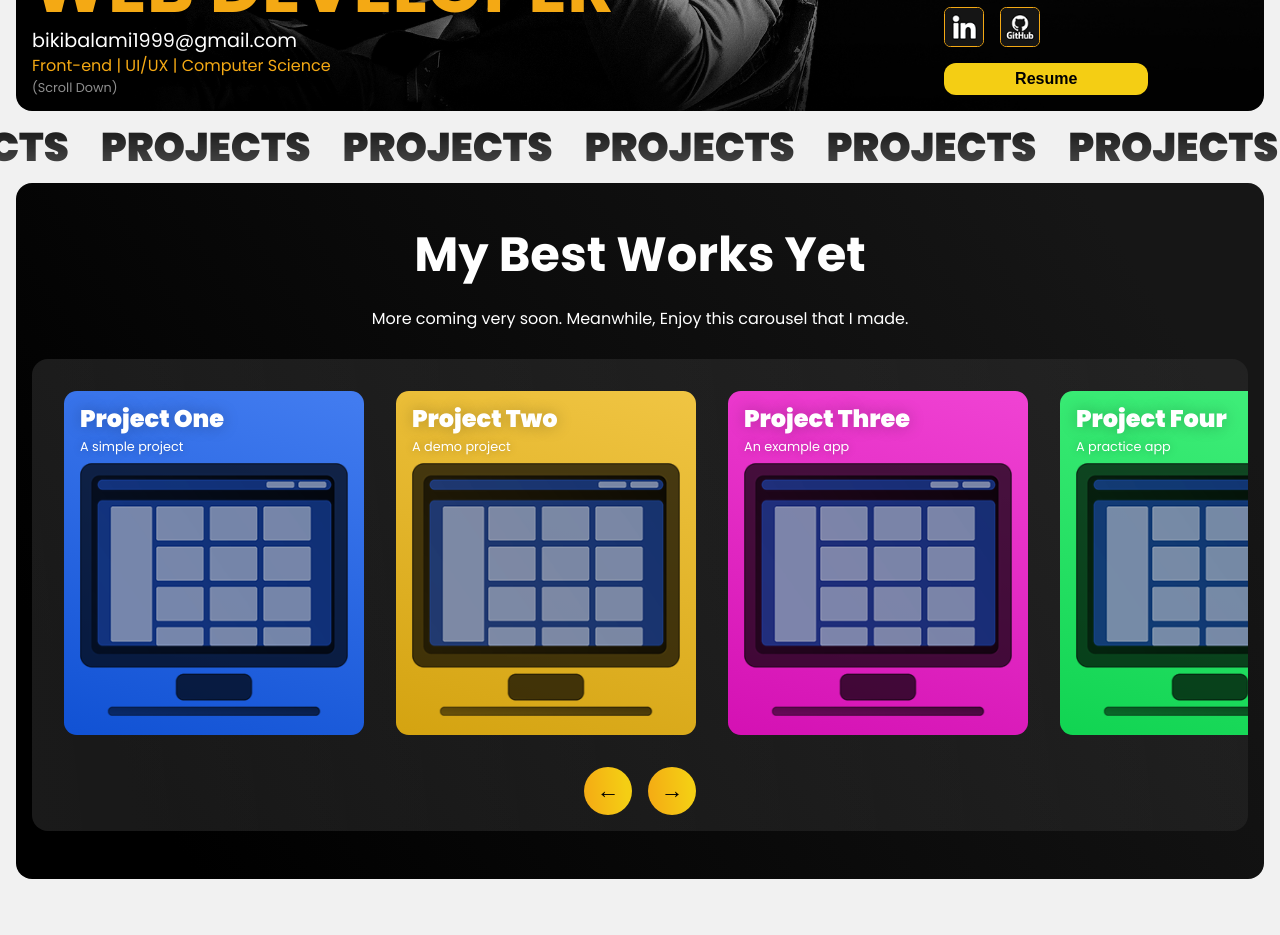
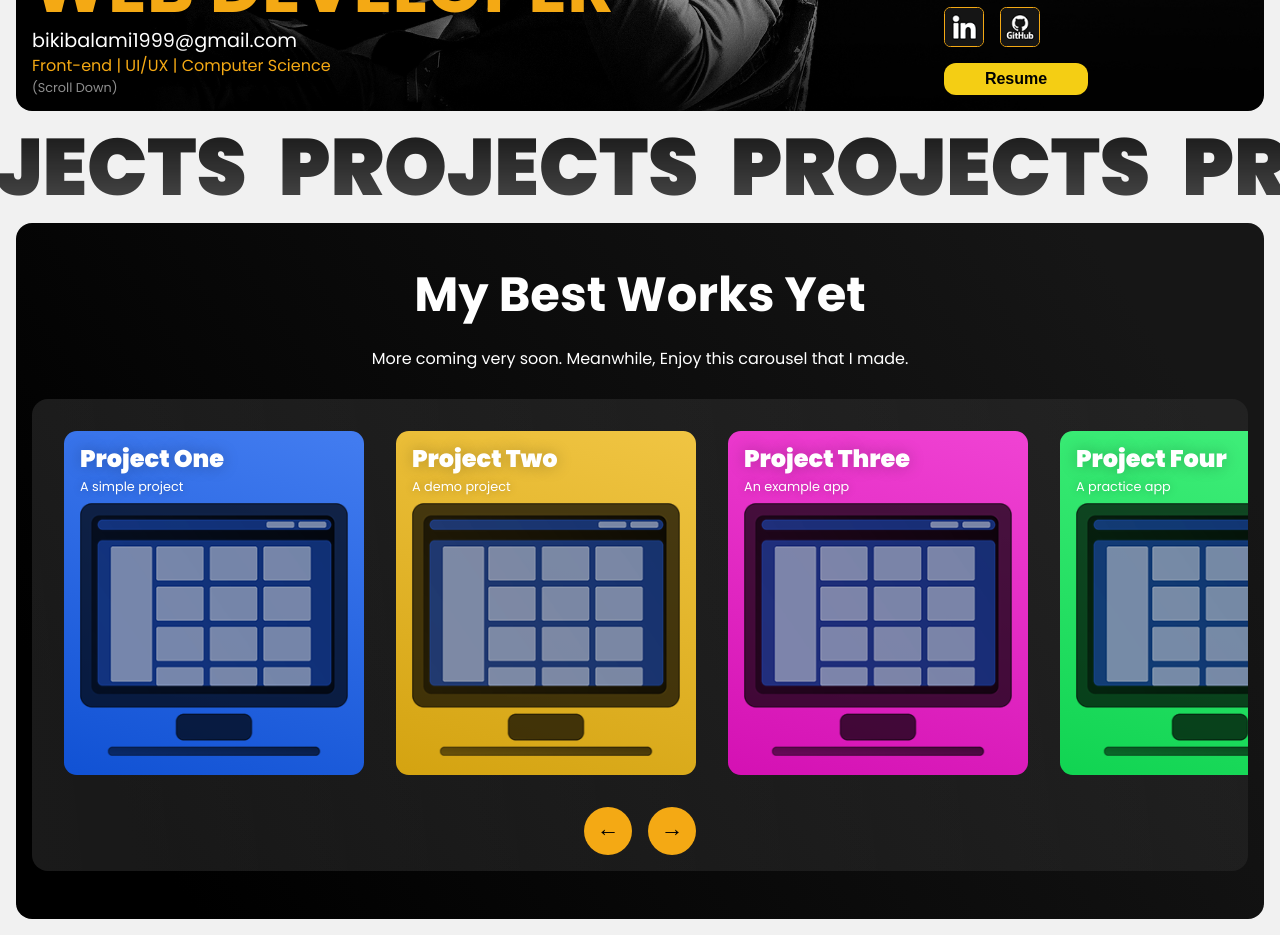
Before and after one commit to BikiBalami99/bikibalami, a React (Vite) app: page / in a window 1280 px wide. Shown: the part 620-1555 px from the top of the page. Before the commit the page ends 1515 px from the top, so only its background shows below. Built offline with nearby package versions, Linux system fonts and the light colour scheme.

Commit message:
Bug fixes with buttons, hover states, and section title

```diff
--- a/src/Components/Hero/Hero.module.css
+++ b/src/Components/Hero/Hero.module.css
@@ -70,7 +70,7 @@
 
 .rightTop {
   font-size: 0.57rem;
-  font-weight: 200;
+  font-weight: 400;
   display: flex;
   flex-direction: column;
   gap: 0.8rem;
@@ -103,7 +103,7 @@
 }
 
 .socialsLinkIcon img:hover {
-  border: 1px solid white;
+  border: 3px solid white;
   cursor: pointer;
 }
 
--- a/src/Components/Navbar/Navbar.module.css
+++ b/src/Components/Navbar/Navbar.module.css
@@ -17,6 +17,7 @@
   border-radius: 16px;
   backdrop-filter: blur(18px);
   -webkit-backdrop-filter: blur(18px);
+  -webkit-backdrop-filter: blur(18px);
   background: linear-gradient(
     90deg,
     rgba(0, 0, 0, 0.8) 0%,
@@ -27,6 +28,7 @@
   height: 3.8rem;
   transition: height 300ms cubic-bezier(0.47, 1.64, 0.41, 0.8);
   overflow: hidden;
+  z-index: 1000;
 }
 
 .navBar[data-expanded="true"] {
--- a/src/global.css
+++ b/src/global.css
@@ -67,6 +67,13 @@ a:active {
   font-size: 2.5rem;
 }
 
+@media screen and (min-width: 750px) {
+  .sectionTitle p,
+  .sectionTitle h2 {
+    font-size: 5rem;
+  }
+}
+
 @keyframes sectionTitleAnimation {
   0% {
     transform: translateX(-70%);
--- a/src/helperComponents/Carousel/ProjectsCarousel.jsx
+++ b/src/helperComponents/Carousel/ProjectsCarousel.jsx
@@ -129,10 +129,10 @@ const ProjectsCarousel = ({ arrayOfProjects }) => {
 
       <div className={styles.leftRightButtons}>
         <button onClick={handleLeftClick} className={styles.left}>
-          &larr;
+          <p> &larr;</p>
         </button>
         <button onClick={handleRightClick} className={styles.right}>
-          &rarr;
+          <p> &rarr;</p>
         </button>
       </div>
     </div>
--- a/src/helperComponents/Carousel/ProjectsCarousel.module.css
+++ b/src/helperComponents/Carousel/ProjectsCarousel.module.css
@@ -52,14 +52,14 @@
 
 .left,
 .right {
-  background: linear-gradient(84deg, #f4a914 0%, #f4ce14 84.5%);
+  background-color: #f4a914;
   border: none;
   border-radius: 10rem;
   width: 3rem;
   aspect-ratio: 1/1;
-  color: black;
   font-size: 1.4rem;
   line-height: 1;
+  transition: background-color 200ms ease-in-out, transform 100ms ease-in-out;
 }
 
 .left:hover,
@@ -68,7 +68,23 @@
 .right:focus-visible,
 .left:active,
 .right:active {
-  background: white;
+  background-color: white;
+  cursor: pointer;
+}
+
+.left:active,
+.right:active {
+  transform: scale(0.9);
+}
+
+.left p,
+.right p {
+  color: black;
+  height: 100%;
+  display: flex;
+  justify-content: center;
+  align-items: center;
+  padding-bottom: 3px;
 }
 
 @media (hover: none) {
--- a/src/helperComponents/PrimaryButton/PrimaryButton.module.css
+++ b/src/helperComponents/PrimaryButton/PrimaryButton.module.css
@@ -2,23 +2,19 @@
   position: relative;
   border: none;
   padding: 0.5rem 1.75rem;
+  max-width: 9rem;
   max-height: 2rem;
   font-size: 1rem;
   font-weight: 700;
   line-height: 1;
   border-radius: 0.75rem;
   background-color: #f4ce14;
-  transition: background-color 200ms ease-in-out, color 100ms ease-in-out;
+  transition: background-color 200ms ease-in-out, color 100ms ease-in-out,
+    transform 100ms ease-in-out;
   overflow: hidden;
 }
 
-.primaryButton:hover,
-.primaryButton:active,
-.primaryButton:focus {
-  background-color: #f90;
-  cursor: pointer;
-}
-
+@media (hover: hover) {
   .hoverStyle {
     position: absolute;
     content: "";
@@ -34,6 +30,18 @@
     transform: scale(1);
     transition: opacity 100ms ease-in-out, transform 200ms ease-in-out;
   }
+}
+
+.primaryButton:hover,
+.primaryButton:active,
+.primaryButton:focus {
+  background-color: #f90;
+  cursor: pointer;
+}
+
+.primaryButton:active {
+  transform: scale(0.9);
+}
 
 .children {
   position: absolute;
```
Lines whose indentation alone changed are shown as unchanged.
